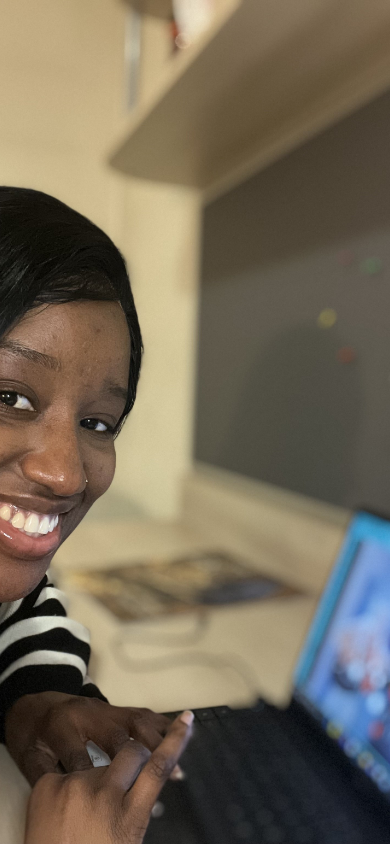
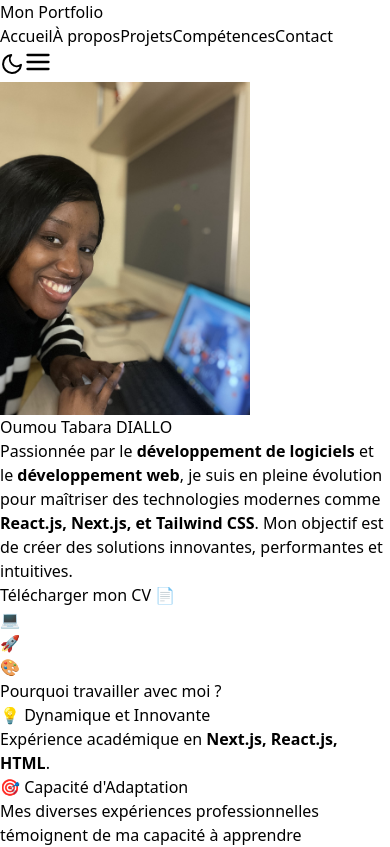
Before and after one commit to OTabara/portfolio, a Next.js app: page / in a window 390 px wide. Shown: the top 847 px of the page. Built offline with nearby package versions, Linux system fonts and the light colour scheme.

Commit message:
modification de la page d'accueil pour que l'image soit responsive

```diff
--- a/src/pages/index.js
+++ b/src/pages/index.js
@@ -8,8 +8,8 @@ export default function Home() {
       {/* Section Head pour le SEO et les métadonnées */}
       <Head>
         <title>Mon Portfolio - Oumou Tabara DIALLO</title>
-        <meta name="description" content="Portfolio de Oumou Tabara DIALLO, développeuse passionnée par la création d'applications performantes et interactives avec React.js, Next.js, et Tailwind CSS." />
-        <meta name="keywords" content="développeuse, React.js, Next.js, Tailwind CSS, portfolio, Oumou Tabara DIALLO" />
+        <meta name="description" content="Portfolio de Oumou Tabara DIALLO, passionnée par le développement de logiciels et le développement web. Découvrez mes projets et mon parcours." />
+        <meta name="keywords" content="développeuse, développement logiciel, développement web, portfolio, Oumou Tabara DIALLO" />
         <meta name="author" content="Oumou Tabara DIALLO" />
       </Head>
 
@@ -19,25 +19,32 @@ export default function Home() {
         <div className="flex flex-col md:flex-row items-center md:space-x-12">
           {/* Animation de la photo de profil */}
           <motion.div
-            className="relative w-100 h-50 md:w-80 md:h-60 rounded-full overflow-hidden border-4 border-gray-300 shadow-lg"
+            className="relative w-50 h-60 md:w-[150px] md:h-[100px] lg:w-[220px] lg:h-[300px] rounded-full overflow-hidden border-8 border-gray-300 shadow-xl"
             initial={{ opacity: 0, scale: 0.5 }}
             animate={{ opacity: 1, scale: 1 }}
             transition={{ duration: 0.8 }}
           >
-            <Image src="/sourire.jpg" alt="Photo de profil de Oumou Tabara DIALLO" layout="fill" objectFit="cover" />
+            <Image
+              src="/sourire.jpg"
+              alt="Photo de profil de Oumou Tabara DIALLO"
+              width={250}
+              height={200}
+              className="object-cover w-full h-full"
+            />
           </motion.div>
 
           {/* Texte de présentation */}
           <motion.div
-            className="text-center md:text-left mt-6 md:mt-0"
+            className="text-center md:text-left mt-6 md:mt-0 w-full max-w-2xl"
             initial={{ opacity: 0, x: -50 }}
             animate={{ opacity: 1, x: 0 }}
             transition={{ duration: 0.8 }}
           >
             <h1 className="text-4xl md:text-6xl font-bold text-blue-600">Oumou Tabara DIALLO</h1>
             <p className="text-gray-600 mt-4 text-lg md:text-xl dark:text-gray-300">
-              Développeuse spécialisée en <strong>React.js, Next.js, et Tailwind CSS</strong>.
-              Passionnée par la création d'interfaces modernes, performantes et intuitives.
+              Passionnée par le <strong>développement de logiciels</strong> et le <strong>développement web</strong>,
+              je suis en pleine évolution pour maîtriser des technologies modernes comme <strong>React.js, Next.js, et Tailwind CSS</strong>.
+              Mon objectif est de créer des solutions innovantes, performantes et intuitives.
             </p>
             {/* Bouton de téléchargement du CV */}
             <motion.a
--- a/src/pages/projects.js
+++ b/src/pages/projects.js
@@ -11,12 +11,12 @@ export default function Projects() {
     {
       title: "DreamPark - Système de Gestion de Parking",
       description: "Développement d’un système automatisé pour la gestion de parking en Python avec une conception modulaire.",
-      link: "https://github.com/tonprofil/dreampark",
+      // link: "https://github.com/tonprofil/dreampark",
     },
     {
       title: "QuizzGame - Application de Jeu de Quiz Culturel",
       description: "Création d’une application web interactive en JavaScript avec une interface utilisateur responsive en HTML/CSS.",
-      link: "https://github.com/tonprofil/quizzgame",
+      // link: "https://github.com/tonprofil/quizzgame",
     },
   ];
 
```
Also changed, not shown: 1 other file (tests, documents, lock files or other folders).
